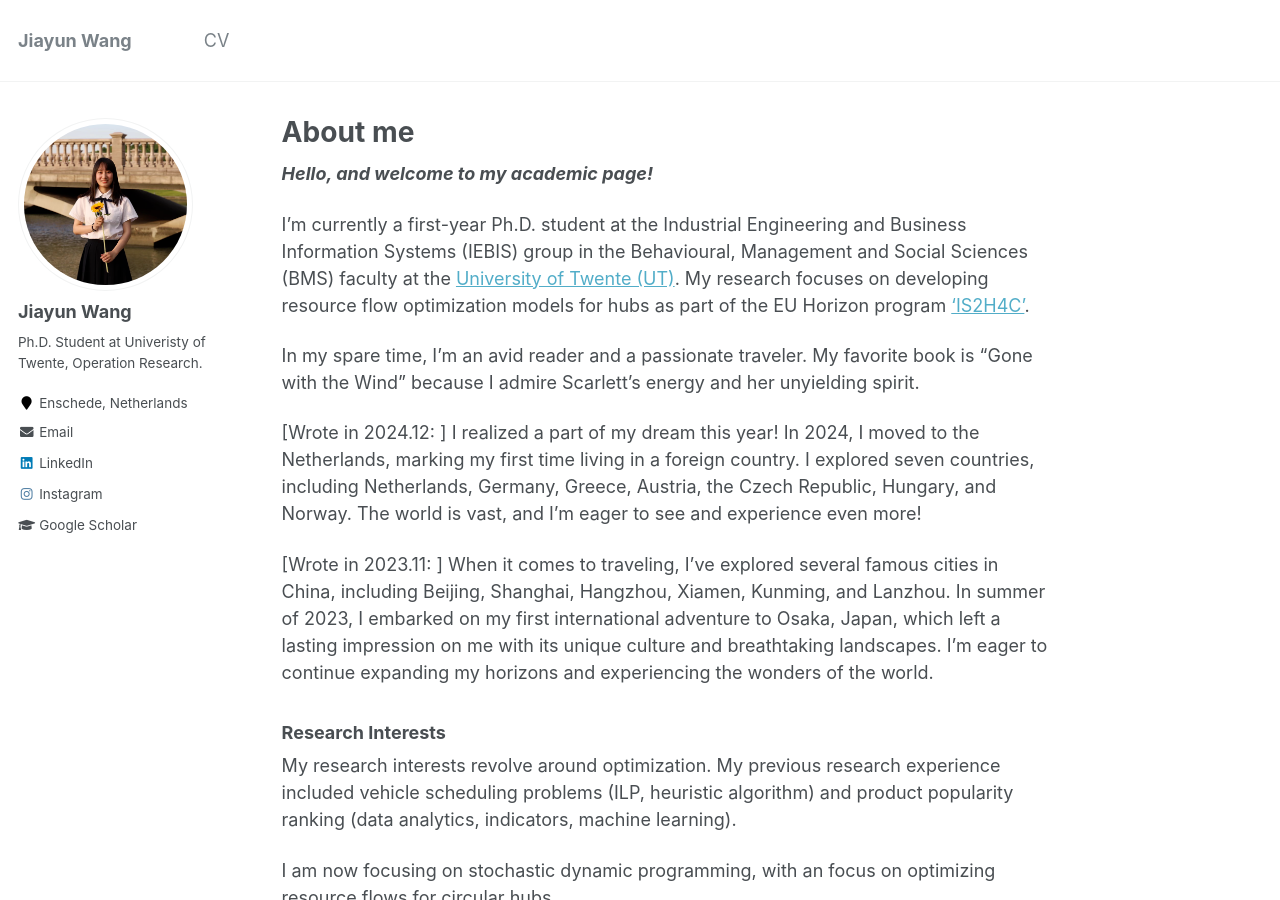
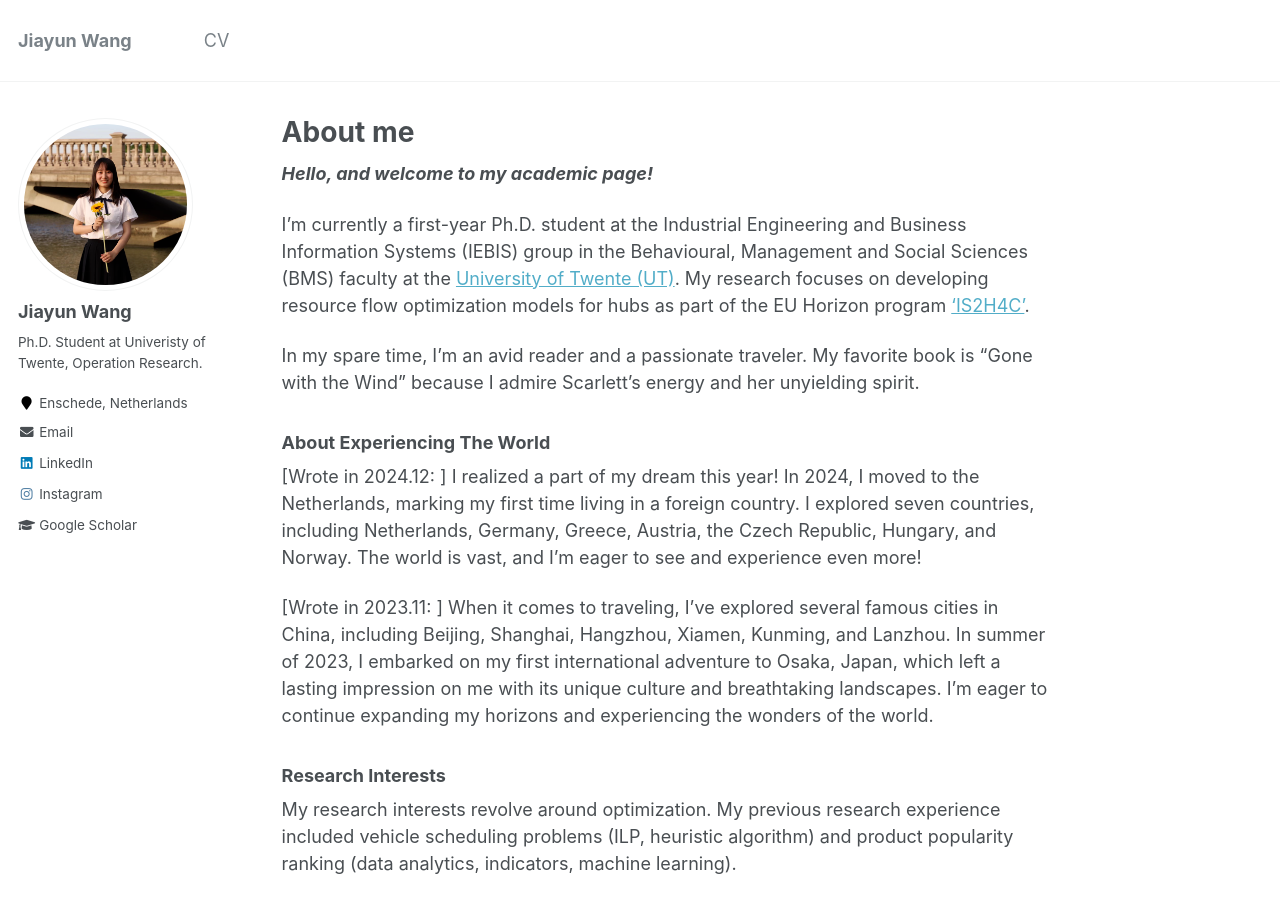
Before and after one commit to Jiayunvv/Jiayunvv.github.io, a Jekyll site: the page built from _pages/about.md, in a window 1280 px wide and 900 px high. Built offline with Jekyll 4.4.1, drawn with Linux system fonts in a browser that asks for light colours.

Commit message:
update about page, add travel section

```diff
--- a/_pages/about.md
+++ b/_pages/about.md
@@ -14,6 +14,8 @@ redirect_from:
 I'm currently a first-year Ph.D. student at the Industrial Engineering and Business Information Systems (IEBIS) group in the Behavioural, Management and Social Sciences (BMS) faculty at the [University of Twente (UT)](https://www.utwente.nl/en/). My research focuses on developing resource flow optimization models for hubs as part of the EU Horizon program ['IS2H4C'](https://is2h4c-project.eu/).
 
 In my spare time, I'm an avid reader and a passionate traveler. My favorite book is "Gone with the Wind" because I admire Scarlett's energy and her unyielding spirit.
+
+### About Experiencing The World
 
 [Wrote in 2024.12: ] I realized a part of my dream this year! In 2024, I moved to the Netherlands, marking my first time living in a foreign country. I explored seven countries, including Netherlands, Germany, Greece, Austria, the Czech Republic, Hungary, and Norway. The world is vast, and I’m eager to see and experience even more!
 
```
